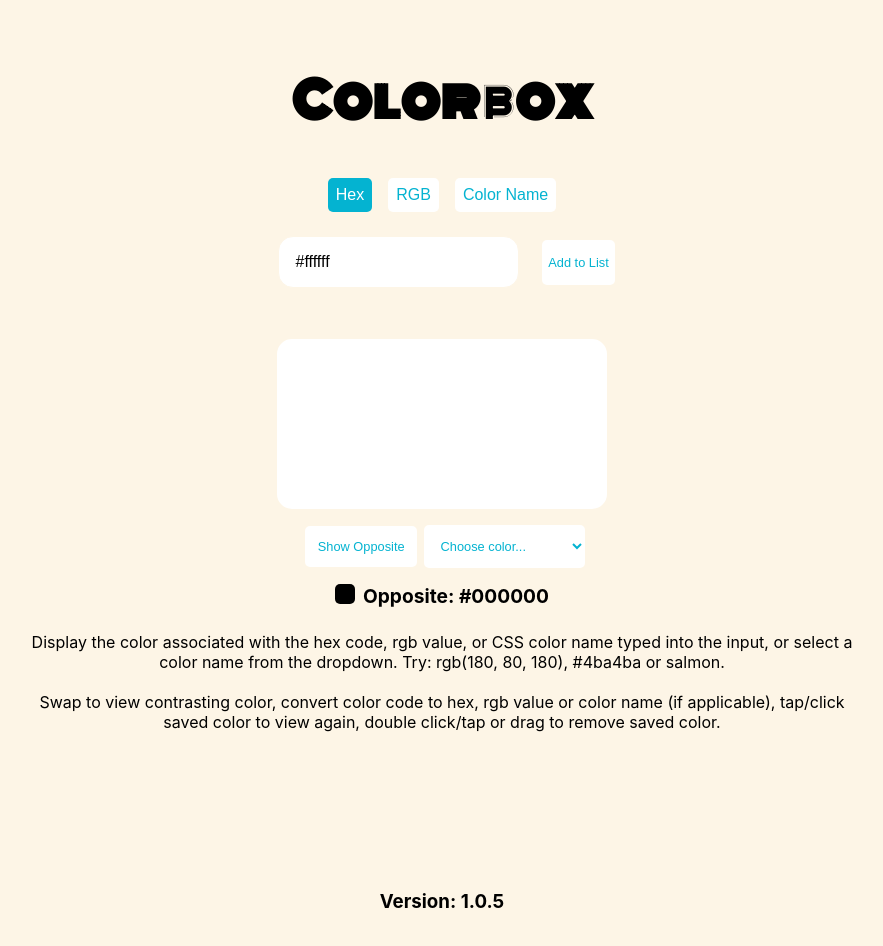
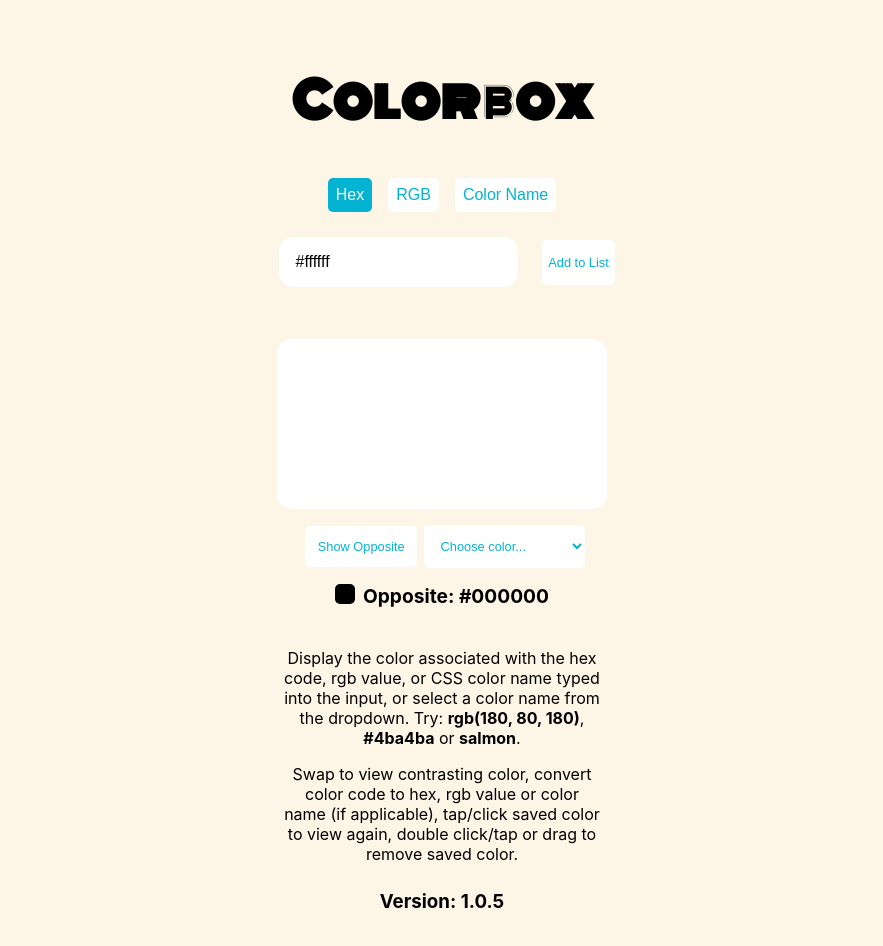
Before and after one commit to liztrenholme/colorbox, a React (Create React App) app: page / in a window 1280 px wide. Shown: the top 946 px of the page, without its empty margins (198-1081 px from the left). Built offline with nearby package versions, Linux system fonts and the light colour scheme.

Commit message:
instructions autopopulate with click

```diff
--- a/src/components/colorbox/colorbox.css
+++ b/src/components/colorbox/colorbox.css
@@ -63,9 +63,13 @@
 .instructions {
     display: flex;
     justify-content: center;
-    width: 70%;
+    max-width: 20em;
     height: 15em;
     flex-direction: row;
+}
+
+span {
+    cursor: pointer;
 }
 
 .mobileInstructions {
--- a/src/components/colorbox/index.js
+++ b/src/components/colorbox/index.js
@@ -193,6 +193,10 @@ handleShowMobileInstructions = () => {
     : this.setState({showInstructions: true});
 }
 
+populateColor = (color) => {
+  this.setColorInState(color);
+}
+
 render() {
   const { colorList, color, contrast, mode, error, showInstructions } = this.state;
   return (
@@ -208,12 +212,18 @@ render() {
       </div>
       {showInstructions ?
         <div className='mobileInstructions'>
-          <p>Display the color associated with the hex code, rgb value, or CSS color name typed into
-            the input, or select a color name from the dropdown. Try: rgb(180, 80, 180),
-            #4ba4ba or salmon.</p>
-          <p>Swap to view contrasting color, convert color code to hex, rgb value or color
+          <div>
+            <p>
+            Display the color associated with the hex code, rgb value, or CSS color name typed into
+            the input, or select a color name from the dropdown. Try: <span onClick={() => this.populateColor('rgb(180, 80, 180)')}><strong>rgb(180, 80, 180)</strong></span>,
+              <span onClick={() => this.populateColor('#4ba4ba')}> <strong>#4ba4ba</strong></span> or <span onClick={() => this.populateColor('salmon')}><strong>salmon</strong></span>.
+            </p>
+            <p>
+            Swap to view contrasting color, convert color code to hex, rgb value or color
             name (if applicable), tap/click saved color to view again, double click/tap or
-            drag to remove a saved color from the list.</p>
+            drag to remove saved color.
+            </p>
+          </div>
         </div> : null}
       <div className='buttonBox'>
         <button onClick={this.convertToHex}
@@ -297,13 +307,18 @@ render() {
         }) : null}
       </div>
       <div className='instructions'>
+        <div>
+          <p>
             Display the color associated with the hex code, rgb value, or CSS color name typed into
-            the input, or select a color name from the dropdown. Try: rgb(180, 80, 180),
-            #4ba4ba or salmon.
-        <br /><br />
+            the input, or select a color name from the dropdown. Try: <span onClick={() => this.populateColor('rgb(180, 80, 180)')}><strong>rgb(180, 80, 180)</strong></span>,
+            <span onClick={() => this.populateColor('#4ba4ba')}> <strong>#4ba4ba</strong></span> or <span onClick={() => this.populateColor('salmon')}><strong>salmon</strong></span>.
+          </p>
+          <p>
             Swap to view contrasting color, convert color code to hex, rgb value or color
             name (if applicable), tap/click saved color to view again, double click/tap or
             drag to remove saved color.
+          </p>
+        </div>
       </div>
       <h3>Version: {json.version}</h3>
     </div>
```
